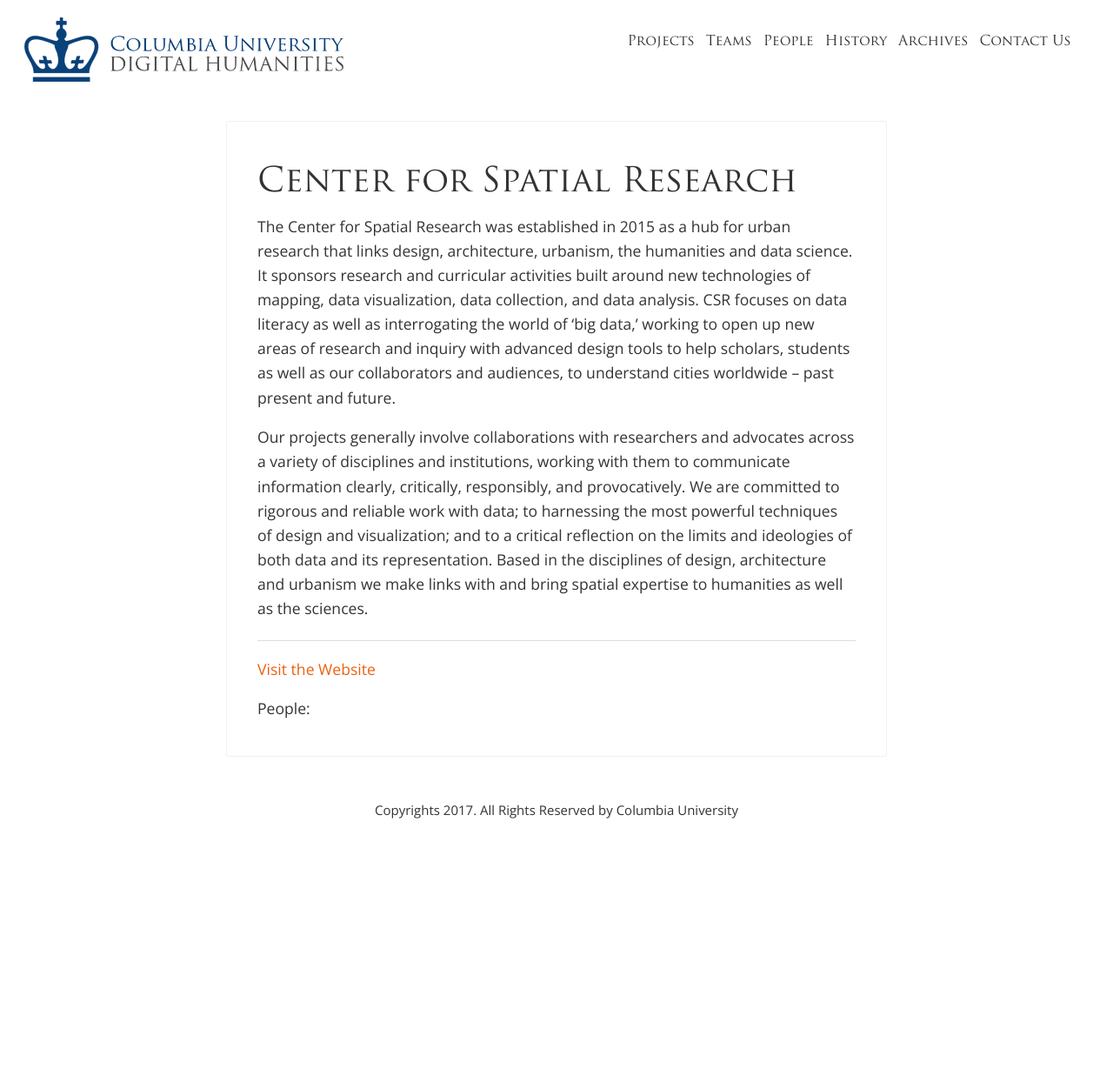
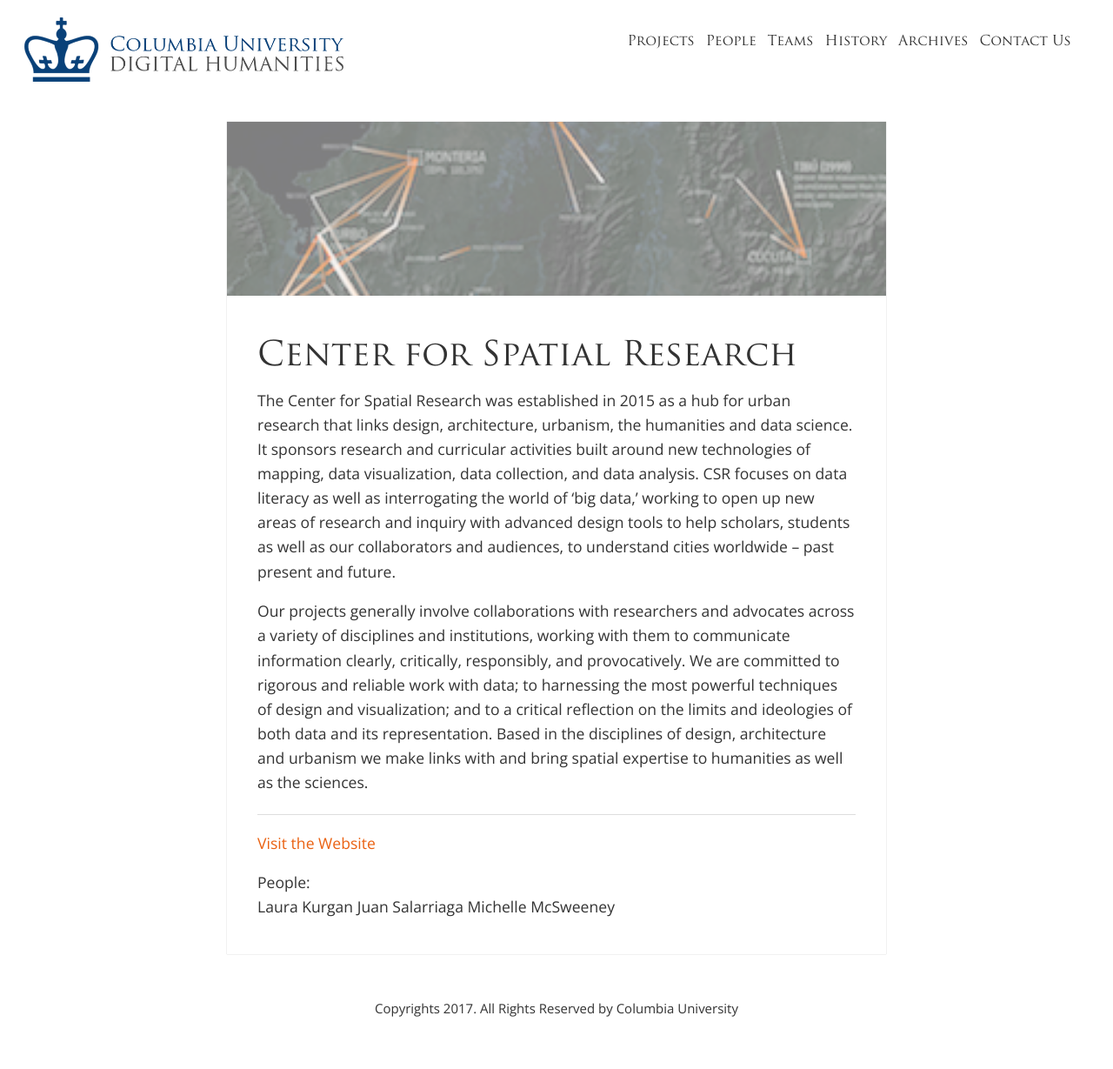
Before and after one commit to cul/dlst-dh, a Jekyll site: the page built from _teams/csr.md, in a window 1280 px wide. Shown: the whole page at 87% size. Built offline with Jekyll 4.4.1, drawn with Linux system fonts in a browser that asks for light colours; nearby versions of some CDN libraries; before the commit the page ends 1001 px from its top, so only the background shows below that.

Commit message:
added tag logic to teams and people

```diff
--- a/_includes/menu-links.html
+++ b/_includes/menu-links.html
@@ -1,6 +1,6 @@
 <a href="{{site.baseurl}}/projects/">Projects</a>
+<a href="{{site.baseurl}}/people/">People</a>
 <a href="{{site.baseurl}}/teams/">Teams</a>
-<a href="{{site.baseurl}}/people/">People</a>
 <a href="{{site.baseurl}}/history/">History</a>
 <a href="{{site.baseurl}}/archives/">Archives</a>
 <a href="{{site.baseurl}}/contact/">Contact Us</a>
--- a/_layouts/team.html
+++ b/_layouts/team.html
@@ -20,29 +20,33 @@ layout: default
 
 <!-- This bit of logic generates "tags" for People and Projects -->
     {% capture team_name %}{{page.title}}{% endcapture %}
-    {% if page.people %}
-    <p>People:<br>
-    {% for post in site.people %}
-        {% if post.teams %}
-            {% for team in post.teams %}
-                {% if team==team_name%}
-                <a href="{{site.baseurl}}{{post.url}}">{{post.title}}</a><br>
-                {% endif %}
-            {% endfor %}
-        {% endif %}
+    {% if page.projects %}
+    <p>Projects:<br>
+    {% for project in page.projects %}
+        {% for post in site.projects %}
+            {% if post.title==project %}
+            <a href="{{site.baseurl}}{{post.url}}">{% endif %}
+        {% endfor %}
+        {{project}}
+        {% for post in site.projects %}
+            {% if post.title==project %}</a><br>
+            {% endif %}
+        {% endfor %}
     {% endfor %}
     </p>
     {% endif %}
-    {% if page.teams %}
-    <p>Projects:<br>
-    {% for post in site.teams %}
-        {% if post.teams %}
-            {% for team in post.teams %}
-                {% if team==team_name%}
-                <a href="{{site.baseurl}}{{post.url}}">{{post.title}}</a><br>
-                {% endif %}
-            {% endfor %}
-        {% endif %}
+    {% if page.people %}
+    <p>People:<br>
+    {% for person in page.people %}
+        {% for post in site.people %}
+            {% if post.title==person %}
+            <a href="{{site.baseurl}}{{post.url}}">{% endif %}
+        {% endfor %}
+        {{person}}
+        {% for post in site.people %}
+            {% if post.title==person %}</a><br>
+            {% endif %}
+        {% endfor %}
     {% endfor %}
     </p>
     {% endif %}
--- a/_teams/csr.md
+++ b/_teams/csr.md
@@ -4,6 +4,7 @@ title: Center for Spatial Research
 description: The Spatial Information Design Lab was founded in 2004 as an interdisciplinary research unit in the Graduate School of Architecture, Planning and Preservation at Columbia University.
 link: "http://c4sr.columbia.edu/"
 author: Alex Gil
+img: csr.png
 people:
 - Laura Kurgan
 - Juan Salarriaga
```
Also changed, not shown: _layouts/people.html (+15 -11 lines), _people/mahmed.md (+7 -0 lines), _drafts/efuhrman.md (renamed from _people/efuhrman.md), _drafts/jtrinidad.md (renamed from _people/jtrinidad.md), images/csr.png (added), 2 other files.
